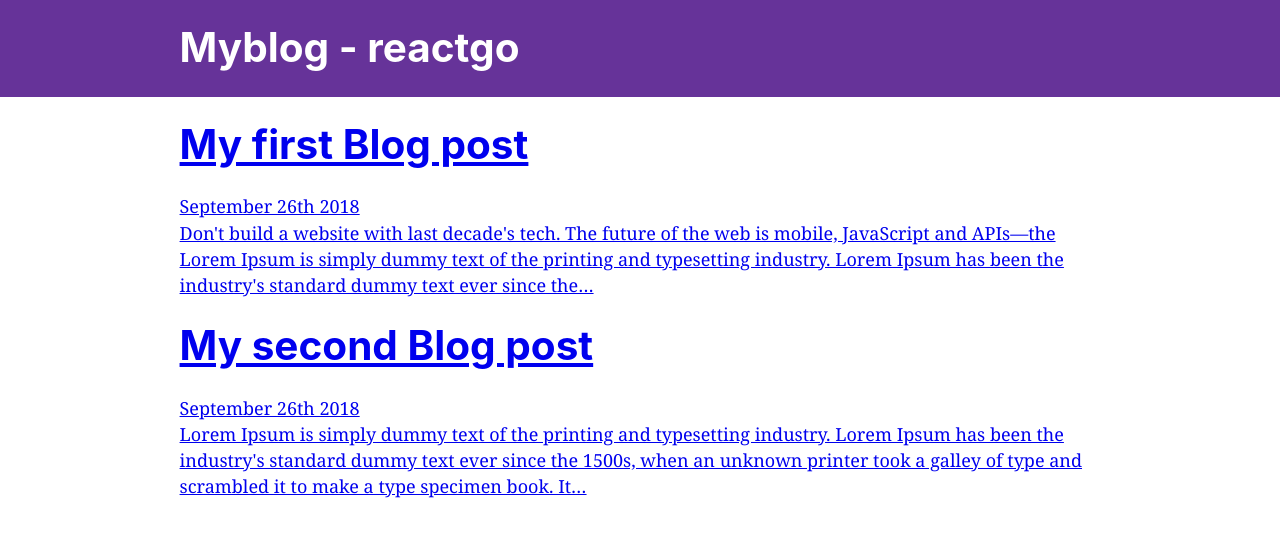
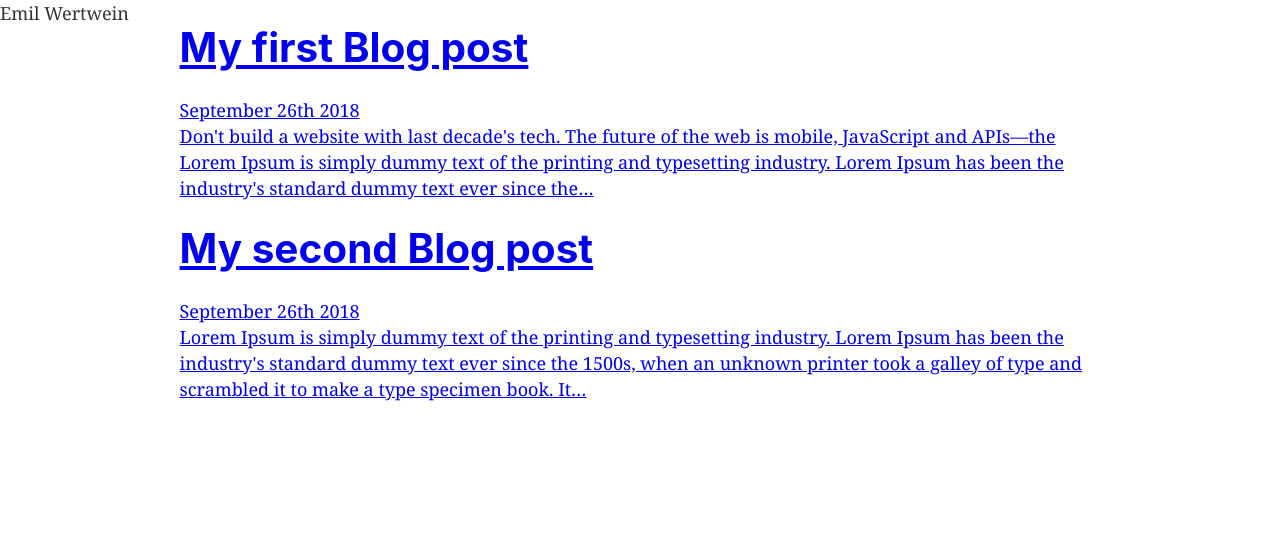
Before and after one commit to Mumis/Blog_site, a Gatsby site: page / in a window 1280 px wide. Built offline with nearby package versions, Linux system fonts and the light colour scheme; Gatsby itself is replaced by a stand-in of ours.

Commit message:
change to cms structure and header

```diff
--- a/gatsby-config.js
+++ b/gatsby-config.js
@@ -1,6 +1,6 @@
 module.exports = {
   siteMetadata: {
-    title: 'Myblog - reactgo',
+    title: 'Emil Wertwein',
   },
   plugins: [
     'gatsby-plugin-react-helmet',
--- a/src/components/header.js
+++ b/src/components/header.js
@@ -1,42 +1,28 @@
-import { Link } from "gatsby"
-import PropTypes from "prop-types"
 import React from "react"
+import { graphql } from "gatsby"
+import Img from "gatsby-image"
 
-const Header = ({ siteTitle }) => (
-  <header
-    style={{
-      background: `rebeccapurple`,
-      marginBottom: `1.45rem`,
-    }}
-  >
-    <div
-      style={{
-        margin: `0 auto`,
-        maxWidth: 960,
-        padding: `1.45rem 1.0875rem`,
-      }}
-    >
-      <h1 style={{ margin: 0 }}>
-        <Link
-          to="/"
-          style={{
-            color: `white`,
-            textDecoration: `none`,
-          }}
-        >
-          {siteTitle}
-        </Link>
-      </h1>
-    </div>
+
+const Header = ({ data }) => (
+  <header>
+    {/* <Img fixed={data.file.childImageSharp.fixed} /> */}
+    Emil Wertwein
+
   </header>
 )
 
-Header.propTypes = {
-  siteTitle: PropTypes.string,
-}
-
-Header.defaultProps = {
-  siteTitle: ``,
-}
+// const query = graphql`
+//   query {
+//     file(relativePath: { eq: "blog/avatars/kyle-mathews.jpeg" }) {
+//       childImageSharp {
+//         # Specify the image processing specifications right in the query.
+//         # Makes it trivial to update as your page's design changes.
+//         fixed(width: 125, height: 125) {
+//           ...GatsbyImageSharpFixed
+//         }
+//       }
+//     }
+//   }
+// `
 
 export default Header
--- a/static/admin/config.yml
+++ b/static/admin/config.yml
@@ -10,11 +10,10 @@ collections:
     label: "Blog"
     folder: "static/blog"
     create: true
-    slug: "{{year}}-{{month}}-{{day}}-{{slug}}"
     editor:
      preview: false
     fields:
       - { label: "Title", name: "title", widget: "string" }
+      - { label: "Description", name: "description", widget: "string" }
       - { label: "Publish Date", name: "date", widget: "datetime" }
-      - { label: "Description", name: "description", widget: "string" }
       - { label: "Body", name: "body", widget: "markdown" }
```
Also changed, not shown: src/components/footer.js (added).
